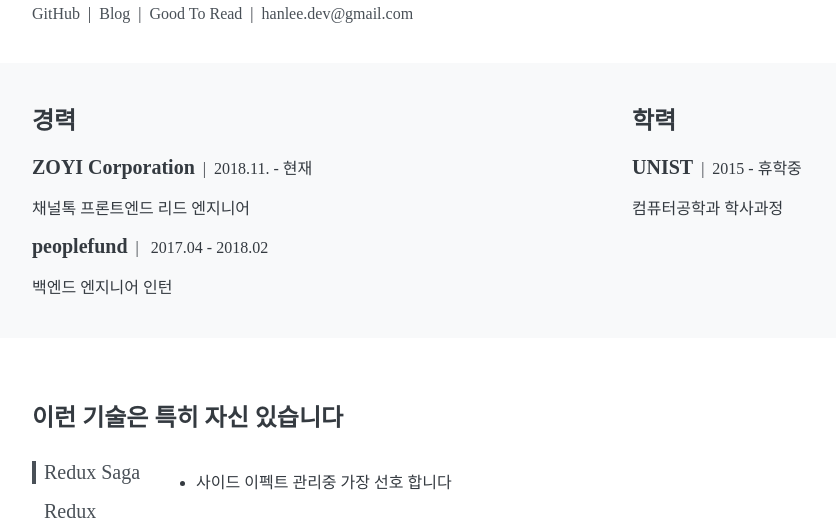
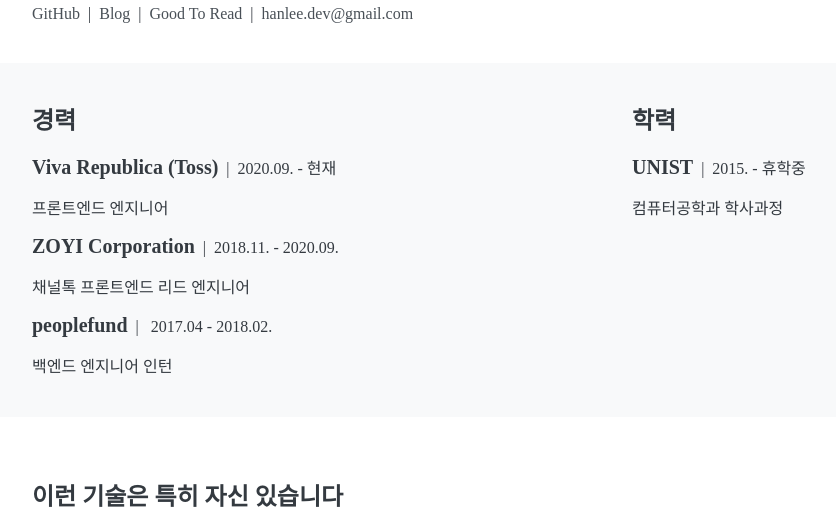
Before and after one commit to hahnlee/hanlee.io, a Gatsby site: page / in a window 1280 px wide. Shown: the part 217-745 px from the top of the page, without its empty margins (8-844 px from the left). Built offline with nearby package versions, Linux system fonts and the light colour scheme; Gatsby itself is replaced by a stand-in of ours; a web font is replaced by a local one.

Commit message:
Add toss

```diff
--- a/src/pages/index.tsx
+++ b/src/pages/index.tsx
@@ -128,15 +128,21 @@
           <Column>
             <CareerTitle>경력</CareerTitle>
             <p>
+              <CompanyName>Viva Republica (Toss)</CompanyName>
+              <Divider>|</Divider>
+              <Date>2020.09. - 현재</Date>
+            </p>
+            프론트엔드 엔지니어
+            <p>
               <CompanyName>ZOYI Corporation</CompanyName>
               <Divider>|</Divider>
-              <Date>2018.11. - 현재</Date>
+              <Date>2018.11. - 2020.09.</Date>
             </p>
             채널톡 프론트엔드 리드 엔지니어
             <p>
               <CompanyName>peoplefund</CompanyName>
               <Divider>|</Divider>
-              <Date> 2017.04 - 2018.02</Date>
+              <Date> 2017.04 - 2018.02.</Date>
             </p>
             백엔드 엔지니어 인턴
           </Column>
@@ -146,7 +152,7 @@
             <p>
               <CompanyName>UNIST</CompanyName>
               <Divider>|</Divider>
-              <Date>2015 - 휴학중</Date>
+              <Date>2015. - 휴학중</Date>
             </p>
             <p>컴퓨터공학과 학사과정</p>
           </Column>
```
